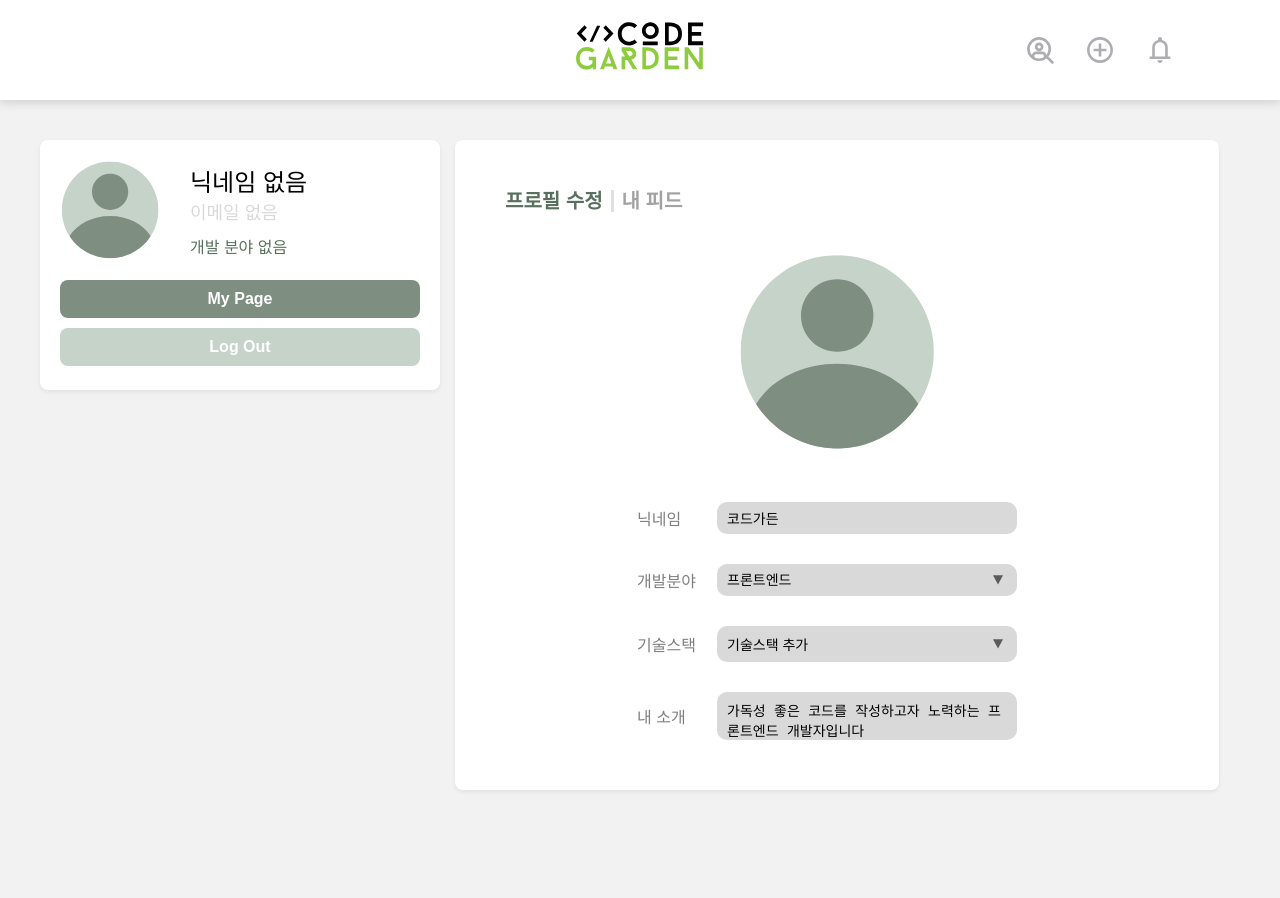
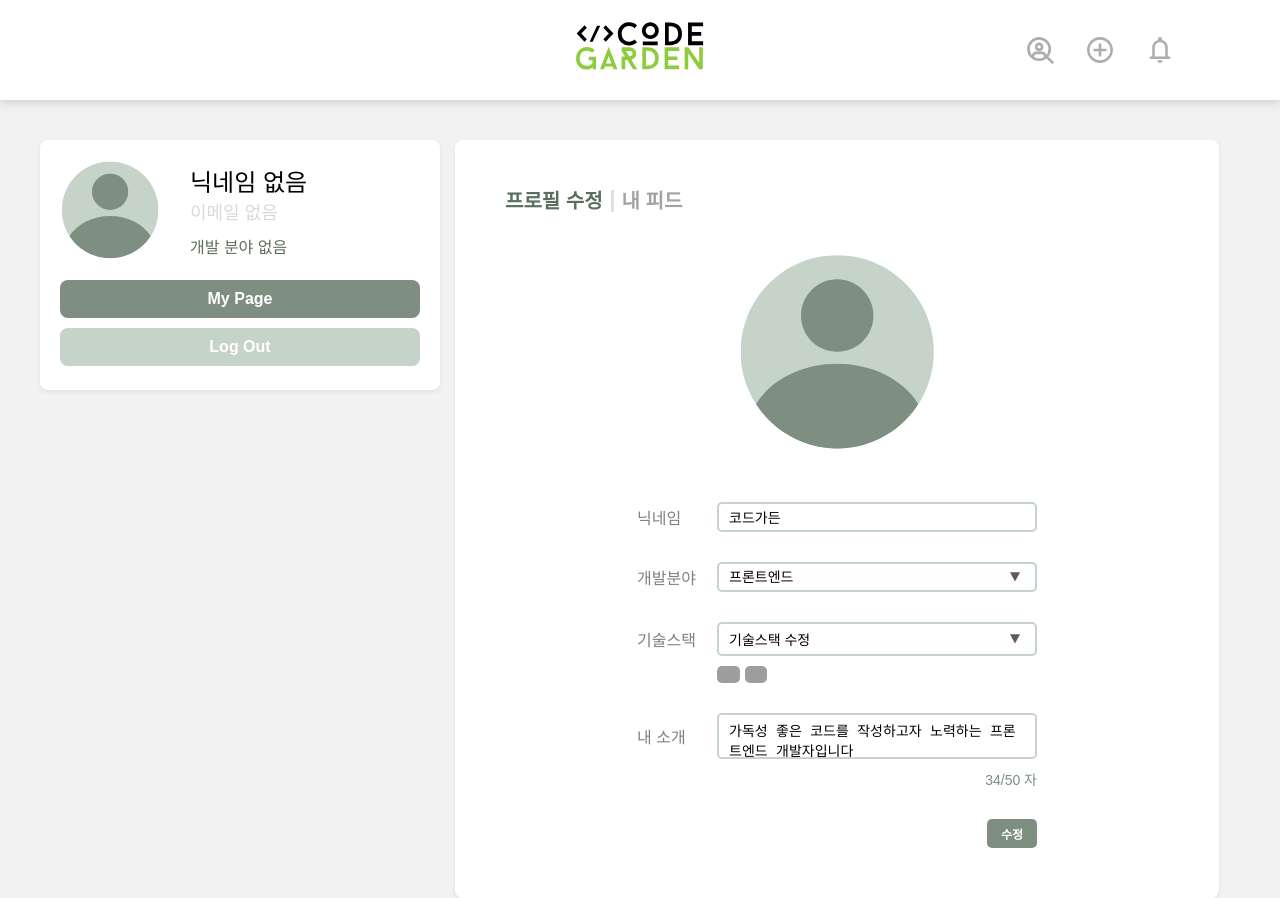
Before and after one commit to dldpdnjs21/MiniProject_codegarden, a React (Create React App) app: page /mypage in a window 1280 px wide. Before the commit the page ends 800 px from the top, so only its background shows below. Built offline with nearby package versions, Linux system fonts and the light colour scheme; grey boxes are pictures that could not be loaded.

Commit message:
fix: 마이페이지 화면 디자인 수정

```diff
--- a/src/components/EditProfile.jsx
+++ b/src/components/EditProfile.jsx
@@ -2,6 +2,7 @@ import profileImg from "./img/default_profile.svg";
 import style from "./css/EditProfile.module.css";
 import { useState } from "react";
 import TechStackSelect from "./dropdown/TechStackSelect";
+import TechStackBadge from "./TechStackBadge";
 
 const EditProfile = () => {
   const [formData, setFormData] = useState({
@@ -14,6 +15,8 @@ const EditProfile = () => {
     introduce: "가독성 좋은 코드를 작성하고자 노력하는 프론트엔드 개발자입니다",
   });
 
+  const originData = formData;
+  console.log(originData);
   const handleChange = (e) => {
     setFormData({
       ...formData,
@@ -40,6 +43,24 @@ const EditProfile = () => {
 
   const [stackBoxOpen, setStackBoxOpen] = useState(false);
 
+  console.log(`introduce : ${formData.introduce.length}자`);
+  const [introduceCnt, setIntroduceCnt] = useState(formData.introduce.length);
+
+  const handleIntroduceChange = (e) => {
+    setFormData({
+      ...formData,
+      [e.target.name]: e.target.value,
+    });
+    setIntroduceCnt(e.target.value.length);
+  };
+
+  const handleClickCancel = () => {
+    setFormData(originData);
+  };
+
+  const handleClickEdit = () => {
+    console.log(formData);
+  };
   return (
     <div className={style.container}>
       <img src={profileImg} className={style.profileImg} />
@@ -49,6 +70,7 @@ const EditProfile = () => {
             <div className={style.label}>닉네임</div>
             <input
               type="text"
+              name="nickname"
               value={formData.nickname}
               onChange={handleChange}
               className={style.inputBox}
@@ -80,7 +102,7 @@ const EditProfile = () => {
                 setStackBoxOpen((prev) => !prev);
               }}
             >
-              기술스택 추가
+              기술스택 수정
             </div>
             {stackBoxOpen && (
               <TechStackSelect
@@ -88,17 +110,38 @@ const EditProfile = () => {
                 checkedList={checkedList}
               />
             )}
+            {checkedList.length > 0 ? (
+              <div className={style.stackList}>
+                {checkedList.map((item) => (
+                  <TechStackBadge name={item.name} color={item.color} />
+                ))}
+              </div>
+            ) : (
+              ""
+            )}
           </div>
           <div className={style.inputArea}>
             <div className={style.label}>내 소개</div>
             <textarea
               value={formData.introduce}
-              onChange={handleChange}
+              // onChange={handleChange}
+              onChange={handleIntroduceChange}
               className={style.textBox}
+              maxLength="50"
+              name="introduce"
             />
+            <div className={style.count}>
+              <span>{introduceCnt}</span>
+              <span>/50 자</span>
+            </div>
           </div>
+          <button onClick={handleClickEdit} className={style.editBtn}>
+            수정
+          </button>
         </div>
       </div>
+
+      {/* <button onClick={handleClickCancel}>취소</button> */}
     </div>
   );
 };
--- a/src/components/css/EditProfile.module.css
+++ b/src/components/css/EditProfile.module.css
@@ -15,7 +15,8 @@
 }
 .inputArea {
   display: flex;
-  gap: 20px;
+  column-gap: 20px;
+  row-gap: 10px;
   align-items: center;
   flex-wrap: wrap;
   width: 400px;
@@ -32,23 +33,22 @@
 }
 
 .inputBox {
-  border: none;
-  border-radius: 10px;
-  width: 300px;
-  background-color: #d9d9d9;
+  border: 2px solid #c6d3c9;
+  border-radius: 5px;
+  width: 320px;
+  /* background-color: #d9d9d9; */
   /* line-height: 30px; */
-  padding: 8px 10px;
+  padding: 5px 10px;
   font-size: 14px;
 }
 
 .textBox {
-  border: none;
-  border-radius: 10px;
-  width: 300px;
-  background-color: #d9d9d9;
+  border: 2px solid #c6d3c9;
+  border-radius: 5px;
+  width: 320px;
   font-size: 14px;
   resize: none;
-  padding: 8px 10px;
+  padding: 5px 10px;
 }
 
 select {
@@ -56,7 +56,7 @@ select {
 
   height: 100%;
 
-  padding: 8px 28px 8px 10px;
+  padding: 5px 28px 5px 10px;
 
   font-size: 14px;
   border: 0;
@@ -77,18 +77,48 @@ select::-ms-expand {
 }
 
 .selectBox {
-  border: none;
-  border-radius: 10px;
-  width: 300px;
+  /* border: 1px solid #d6d4d4; */
+  border: 2px solid #c6d3c9;
+
+  border-radius: 5px;
+  width: 320px;
   font-size: 14px;
-  background: url("../img/down_arrow.svg") no-repeat 95% 50% #d9d9d9;
+  background: url("../img/down_arrow.svg") no-repeat 95% 50%;
 }
 
 .addStack {
-  border-radius: 10px;
-  width: 300px;
+  border: 2px solid #c6d3c9;
+  border-radius: 5px;
+  width: 320px;
   font-size: 14px;
-  background: url("../img/down_arrow.svg") no-repeat 95% 50% #d9d9d9;
-  padding: 8px 10px;
+  background: url("../img/down_arrow.svg") no-repeat 95% 50%;
+  padding: 5px 10px;
   cursor: pointer;
+  /* margin-left: 80px; */
 }
+
+.stackList {
+  display: flex;
+  gap: 5px;
+  flex-wrap: wrap;
+  margin-left: 80px;
+  width: 320px;
+}
+
+.editBtn {
+  border: none;
+  padding: 6px;
+  width: 50px;
+  font-size: 12px;
+  border-radius: 5px;
+  background-color: #7e8e81;
+  color: white;
+  margin-left: auto;
+  font-weight: bold;
+}
+
+.count {
+  font-size: 14px;
+  margin-left: auto;
+  color: #7e8e81;
+}
--- a/src/components/css/TechStackSelect.module.css
+++ b/src/components/css/TechStackSelect.module.css
@@ -1,9 +1,16 @@
 .wrap {
   /* border-radius: 10px; */
-  background-color: #d9d9d9;
+  /* background-color: #d9d9d9; */
   position: relative;
-  padding: 20px;
+  padding: 0 20px;
   width: 300px;
-  /* top: -30px; */
+  /* top: -20px; */
   margin-left: 80px;
+  display: flex;
+  flex-wrap: wrap;
+  gap: 10px;
 }
+
+.checkbox {
+  margin-right: 5px;
+}
--- a/src/components/dropdown/TechStackSelect.jsx
+++ b/src/components/dropdown/TechStackSelect.jsx
@@ -4,14 +4,14 @@ const TechStackSelect = ({ handleCheck, checkedList }) => {
     { name: "React", color: "61DAFB" },
     { name: "JavaScript", color: "F7DF1E" },
     { name: "Spring", color: "6DB33F" },
-    // { name: "React", color: "61DAFB" },
-    // { name: "JavaScript", color: "F7DF1E" },
-    // { name: "Spring", color: "6DB33F" },
-    // { name: "React", color: "61DAFB" },
-    // { name: "JavaScript", color: "F7DF1E" },
-    // { name: "Spring", color: "6DB33F" },
-    // { name: "React", color: "61DAFB" },
-    // { name: "JavaScript", color: "F7DF1E" },
+    { name: "Node.js", color: "61DAFB" },
+    { name: "C", color: "F7DF1E" },
+    { name: "C++", color: "6DB33F" },
+    { name: "Next.js", color: "61DAFB" },
+    { name: "Java", color: "F7DF1E" },
+    { name: "Python", color: "6DB33F" },
+    { name: "React", color: "61DAFB" },
+    { name: "JavaScript", color: "F7DF1E" },
   ];
   return (
     <div className={style.wrap}>
@@ -24,6 +24,7 @@ const TechStackSelect = ({ handleCheck, checkedList }) => {
             checked={
               checkedList.some((i) => i.name === item.name) ? true : false
             }
+            className={style.checkbox}
           />
           {item.name}
         </div>
--- a/src/pages/css/JoinPage.css
+++ b/src/pages/css/JoinPage.css
@@ -5,7 +5,7 @@
 }
 
 body {
-    font-family: 'Arial', sans-serif;
+  font-family: "Arial", sans-serif;
   background-color: #f2f2f2;
 }
 
@@ -16,7 +16,7 @@
   height: 100vh;
 }
 
-  .title h1{
+.title h1 {
   margin-left: 24px;
 }
 
@@ -38,7 +38,7 @@
   margin-bottom: 20px;
 }
 
-  .illustration{
+.illustration {
   flex: 1;
   width: 50%;
   margin: auto;
@@ -49,17 +49,25 @@
   margin: 0 auto;
 }
 
-  .register-form{
+.register-form {
   flex: 1;
   width: 50%;
   margin: auto;
   padding: 0 20px;
 }
 
-  .register-form input, .register-form select {
+.register-form input {
   width: 90%;
-    padding: 10px;
+  padding: 8px 10px;
   margin-bottom: 15px;
+  border: 1px solid #ccc;
+  border-radius: 5px;
+  font-size: 14px;
+}
+
+.register-form select {
+  padding: 8px 28px 8px 10px;
+  /* margin-bottom: 15px; */
   border: 1px solid #ccc;
   border-radius: 5px;
   font-size: 14px;
@@ -97,3 +105,9 @@
 p a:hover {
   text-decoration: underline;
 }
+
+.select-wrap {
+  width: 90%;
+  margin: 0 auto 15px auto;
+  background: url("../../components/img/down_arrow.svg") no-repeat 97% 50%;
+}
```
Also changed, not shown: src/pages/JoinPage.jsx (+53 -39 lines). Lines whose indentation alone changed are shown as unchanged.
